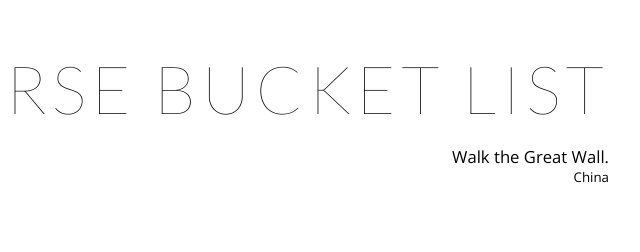
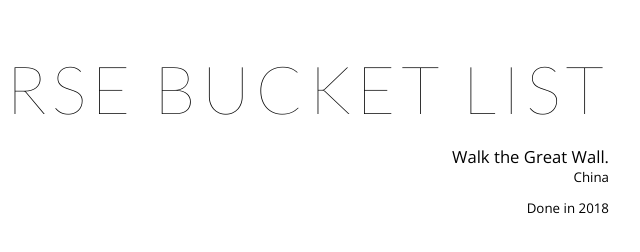
Before and after one commit to implements/ReverseBucketList, a plain HTML site: page index.html in a window 1280 px wide. Shown: the full height of the page, 623-1263 px from the left. Drawn offline with nearby package versions, Linux system fonts and the light colour scheme.

Commit message:
Update index.html

```diff
--- a/index.html
+++ b/index.html
@@ -14,11 +14,12 @@
 <body ng-app="TravelPlansApplication" ng-controller="TravelPlansController">
     <div id="title">REVERSE BUCKET LIST</div>
     <div id="location">
-        <div ng-class="location.done ? 'strike_through' : ''" ng-repeat="location in locations">
+        <div ng-repeat="location in locations">
             <a ng-href={{location.url}} target="_blank">
                 <div class="description">{{location.title}}</div>
             </a>
                 <div class="country">{{location.country}}</div>
+                <div class="country">Done in {{location.year}}</div>
         </div>
     </div>
 </body>
```
